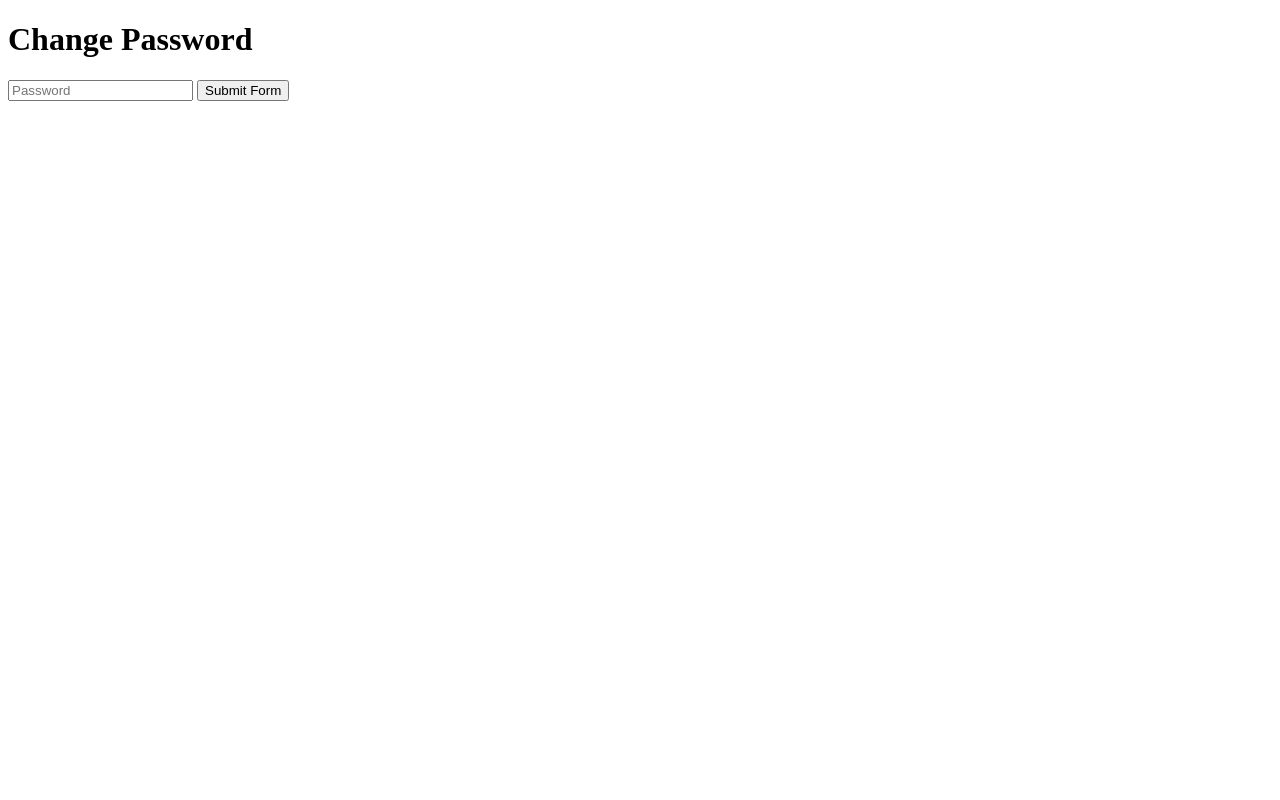
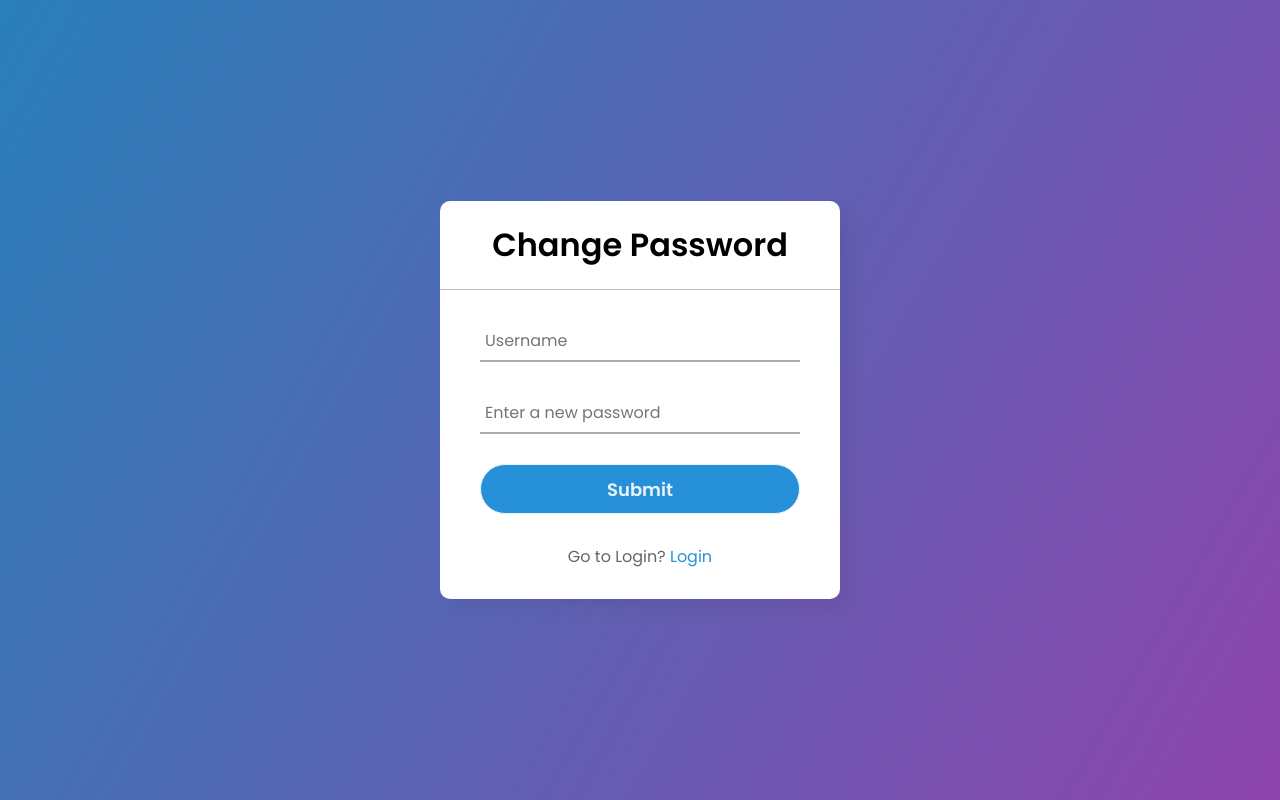
Before and after one commit to sarveshwar22/Authentication, a website: page static/change-password.html in a window 1280 px wide. Drawn offline with Linux system fonts and the light colour scheme.

Commit message:
added style

```diff
--- a/static/change-password.html
+++ b/static/change-password.html
@@ -4,12 +4,16 @@
 		<meta charset="UTF-8" />
 		<meta name="viewport" content="width=device-width, initial-scale=1.0" />
 		<title>Document</title>
+		<link rel="stylesheet" href="style.css">
 	</head>
 	<body>
+		<div class="center">
 		<h1>Change Password</h1>
 		<form id="reg-form">
-			<input type="password" autocomplete="off" id="password" placeholder="Password" />
-			<input type="submit" value="Submit Form" />
+			<div class="text-field"><input type="text" autocomplete="off" id="username" placeholder="Username" /></div>
+			<div class="password-field"><input type="password" autocomplete="off" id="password" placeholder="Enter a new password" /></div>
+			<div class="submit-field"><input type="submit" value="Submit" /></div>
+			<div class="signup_link">Go to Login? <a href="./login.html">Login</a></div>
 		</form>
 
 		<script>
@@ -38,5 +42,6 @@
 				}
 			}
 		</script>
+		</div>
 	</body>
 </html>
```
Also changed, not shown: static/index.html (+1 -1 lines), static/login.html (+2 -1 lines).
